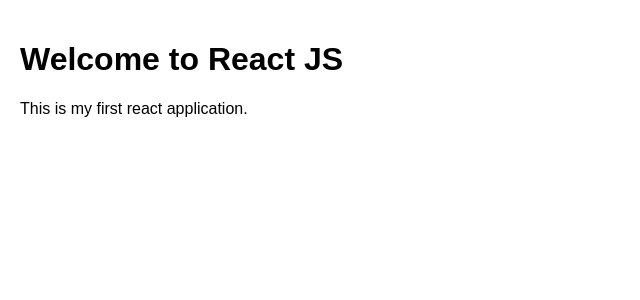
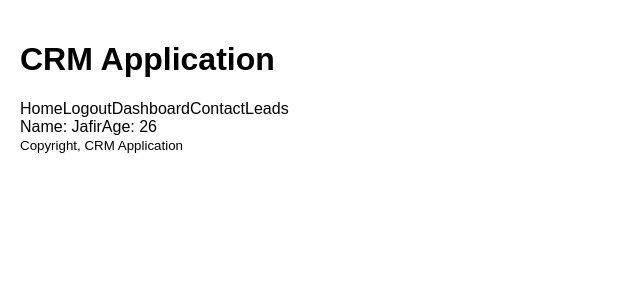
Before and after one commit to MdJafirAshraf/React-CRM-App, a React (Vite) app in the folder crm app/: page / in a window 1280 px wide. Shown: the top 300 px of the page, without its empty margins (0-640 px from the left). Built offline with nearby package versions, Linux system fonts and the light colour scheme.

Commit message:
create componenets

```diff
--- a/crm app/src/App.jsx
+++ b/crm app/src/App.jsx
@@ -1,11 +1,19 @@
 import Welcome from "./components/Welcome"
+import Header from "./components/Header"
+import Navbar from "./components/Navbar"
+import Sidebar from "./components/Sidebar"
+import UserCard from "./components/dashboard/UserCard"
+import Footer from "./components/Footer"
 
 function App() {
   return (
-    <div>
-      <h1>Welcome to React JS</h1>
-      <p>This is my first react application.</p>
-    </div>
+    <>
+      <Header />
+      <Navbar />
+      <Sidebar />
+      <UserCard />
+      <Footer />
+    </>
   )
 }
 
--- /dev/null
+++ b/crm app/src/components/Footer.jsx
@@ -0,0 +1,9 @@
+function Footer() {
+    return (
+        <>
+            <small>Copyright, CRM Application</small>
+        </>
+    )
+}
+
+export default Footer
--- /dev/null
+++ b/crm app/src/components/Header.jsx
@@ -0,0 +1,9 @@
+function HeaderFn() {
+    return (
+        <>
+            <h1>CRM Application</h1>
+        </>
+    )
+}
+
+export default HeaderFn
--- /dev/null
+++ b/crm app/src/components/Navbar.jsx
@@ -0,0 +1,10 @@
+function Navigations() {
+    return (
+        <>
+            <span>Home</span>
+            <span>Logout</span>
+        </>
+    )
+}
+
+export default Navigations
--- /dev/null
+++ b/crm app/src/components/Sidebar.jsx
@@ -0,0 +1,11 @@
+function Sidebar() {
+    return (
+        <>
+            <span>Dashboard</span>
+            <span>Contact</span>
+            <span>Leads</span>
+        </>
+    )
+}
+
+export default Sidebar
--- /dev/null
+++ b/crm app/src/components/dashboard/UserCard.jsx
@@ -0,0 +1,12 @@
+function Usercard() {
+    return (
+        <>
+            <div>
+                Name: <span>Jafir</span>
+                Age: <span>26</span>
+            </div>
+        </>
+    )
+}
+
+export default Usercard
```
